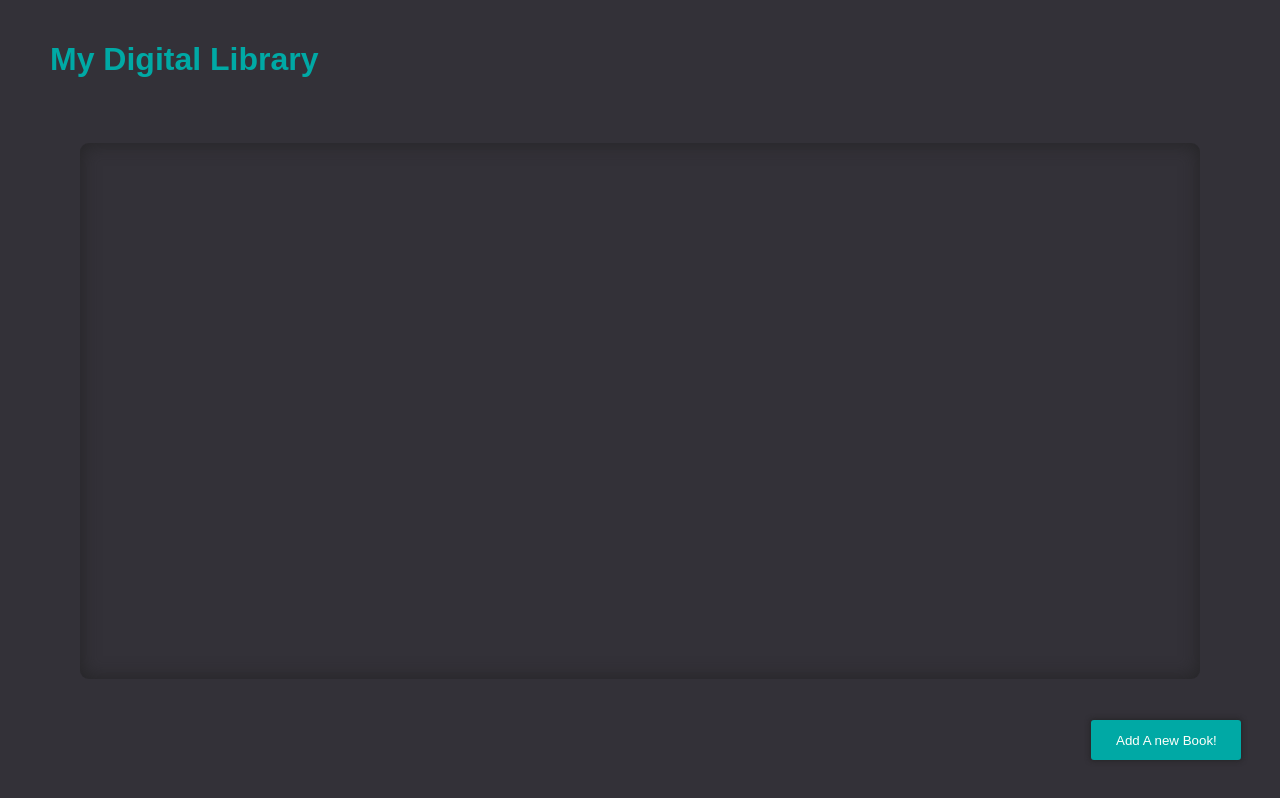
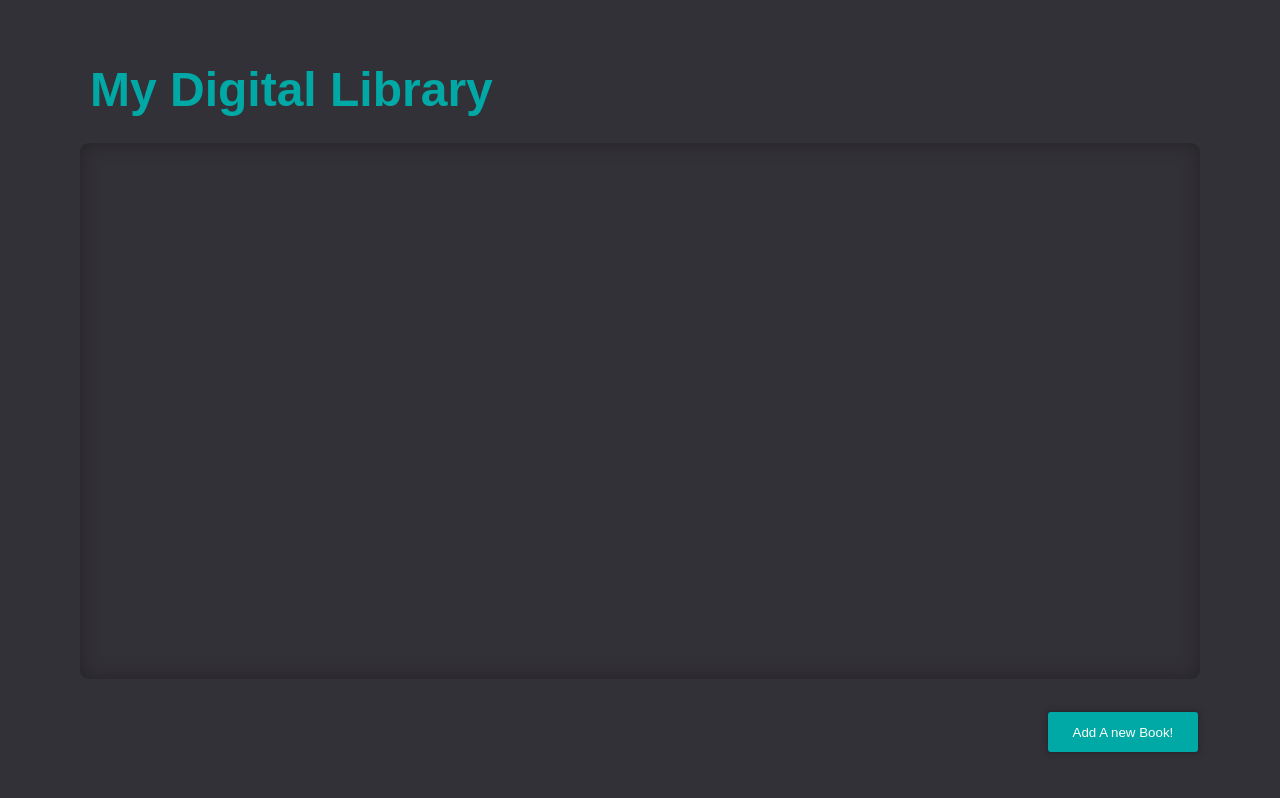
Before and after one commit to simonlearnscoding/digital-library, a plain HTML site: page index.html in a window 1280 px wide. Drawn offline with Linux system fonts and the light colour scheme.

Commit message:
some slight changes in placement and hover

```diff
--- a/style.css
+++ b/style.css
@@ -31,9 +31,10 @@ body{
 }
 .my-title {
     position: absolute;
-    left: 50px;
-    top: 20px;
+    left: 90px;
+    top: 30px;
     color: var(--color1);
+    font-size: 3rem;
 }
 .library-container {
     -webkit-box-shadow: inset 0px 0px 18px 1px rgba(32,32,32,0.7);
@@ -218,13 +219,17 @@ form > input {
 
 .newBook {
     position: relative;
-    top:90vh;
+    top:89vh;
     left: 43vw;
-    margin-right:3rem;
+    margin-right:135px;
     min-width: 80px;
     max-width: 150px;
     z-index: 2;
 
+}
+.newBook:hover, .book:hover {
+    box-shadow: 0px 1px 16px -1px rgba(166,239,228,0.94);
+    transition: .1s;
 }
 
 button {
```
